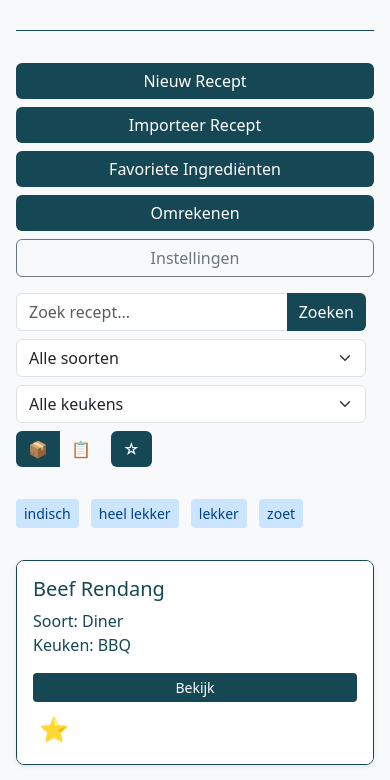
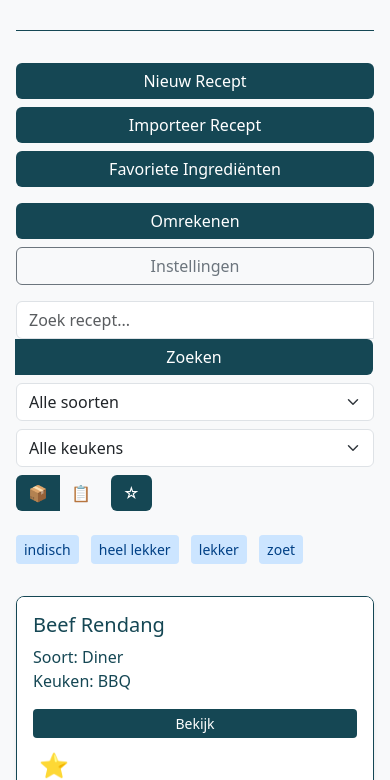
Before and after one commit to trijman/Recipme, a Flask app: page / in a window 390 px wide. Shown: the part 214-994 px from the top of the page. Run offline with Flask 3, Linux system fonts and the light colour scheme; the visitor is signed in with stand-in values (Sample User, id 1).

Commit message:
Responsive aanpassingen: mobiel en desktop gescheiden

```diff
--- a/templates/home.html
+++ b/templates/home.html
@@ -53,26 +53,28 @@
 
     <hr class="neon-line">
 
-    <div class="d-grid gap-2 d-md-flex justify-content-md-between mb-3">
-        <div class="d-grid gap-2 w-100 me-md-2">
-            <a href="{{ url_for('nieuw_recept') }}" class="btn custom-btn w-100">Nieuw Recept</a>
-            <a href="{{ url_for('importeer_recept') }}" class="btn custom-btn w-100">Importeer Recept</a>
-            <a href="{{ url_for('favoriete_ingredienten') }}" class="btn custom-btn w-100">Favoriete Ingrediënten</a>
+    <div class="row row-cols-1 row-cols-md-2 g-3 mb-3">
+        <div class="d-grid gap-2">
+            <a href="{{ url_for('nieuw_recept') }}" class="btn custom-btn w-100 w-md-auto">Nieuw Recept</a>
+            <a href="{{ url_for('importeer_recept') }}" class="btn custom-btn w-100 w-md-auto">Importeer Recept</a>
+            <a href="{{ url_for('favoriete_ingredienten') }}" class="btn custom-btn w-100 w-md-auto">Favoriete Ingrediënten</a>
         </div>
-        <div class="d-grid gap-2 w-100 ms-md-2">
-            <a href="{{ url_for('omrekenen') }}" class="btn custom-btn w-100">Omrekenen</a>
-            <a href="{{ url_for('instellingen') }}" class="btn btn-outline-secondary w-100">Instellingen</a>
+        <div class="d-grid gap-2">
+            <a href="{{ url_for('omrekenen') }}" class="btn custom-btn w-100 w-md-auto">Omrekenen</a>
+            <a href="{{ url_for('instellingen') }}" class="btn btn-outline-secondary w-100 w-md-auto">Instellingen</a>
         </div>
     </div>
 
-    <form method="get" action="/" class="mb-4 d-flex flex-wrap align-items-center">
-        <div class="input-group me-2 mb-2 flex-grow-1" style="max-width: 100%;">
-            <input type="text" class="form-control" placeholder="Zoek recept..." name="zoekterm" value="{{ zoekterm }}">
-            <button class="btn custom-btn" type="submit">Zoeken</button>
+    <form method="get" action="/" class="mb-4 row gx-2 gy-2 align-items-center">
+        <div class="col-12 col-md">
+            <div class="input-group">
+                <input type="text" class="form-control w-100 w-md-auto" placeholder="Zoek recept..." name="zoekterm" value="{{ zoekterm }}">
+                <button class="btn custom-btn w-100 w-md-auto" type="submit">Zoeken</button>
+            </div>
         </div>
 
-        <div class="me-2 mb-2 w-100">
-            <select name="soort" class="form-select" onchange="this.form.submit()">
+        <div class="col-12 col-sm-6 col-md-2">
+            <select name="soort" class="form-select w-100 w-md-auto" onchange="this.form.submit()">
                 <option value="">Alle soorten</option>
                 {% for soort in instellingen.get('soorten', []) %}
                     <option value="{{ soort }}" {% if request.args.get('soort') == soort %}selected{% endif %}>{{ soort }}</option>
@@ -80,8 +82,8 @@
             </select>
         </div>
 
-        <div class="me-2 mb-2 w-100">
-            <select name="keuken" class="form-select" onchange="this.form.submit()">
+        <div class="col-12 col-sm-6 col-md-2">
+            <select name="keuken" class="form-select w-100 w-md-auto" onchange="this.form.submit()">
                 <option value="">Alle keukens</option>
                 {% for keuken in instellingen.get('keukens', []) %}
                     <option value="{{ keuken }}" {% if request.args.get('keuken') == keuken %}selected{% endif %}>{{ keuken }}</option>
@@ -89,23 +91,17 @@
             </select>
         </div>
 
-        <div class="btn-group me-2 mb-2">
-            <a href="{{ url_for('home', zoekterm=zoekterm, soort=request.args.get('soort', ''), keuken=request.args.get('keuken', ''), weergave='blok', favorieten=favorieten_filter) }}" class="btn custom-btn {% if weergave == 'blok' %}active{% endif %}" title="Blokweergave">
-                📦
-            </a>
-            <a href="{{ url_for('home', zoekterm=zoekterm, soort=request.args.get('soort', ''), keuken=request.args.get('keuken', ''), weergave='lijst', favorieten=favorieten_filter) }}" class="btn custom-btn {% if weergave == 'lijst' %}active{% endif %}" title="Lijstweergave">
-                📋
-            </a>
+        <div class="col-auto">
+            <div class="btn-group">
+                <a href="{{ url_for('home', zoekterm=zoekterm, soort=request.args.get('soort', ''), keuken=request.args.get('keuken', ''), weergave='blok', favorieten=favorieten_filter) }}" class="btn custom-btn {% if weergave == 'blok' %}active{% endif %}" title="Blokweergave">📦</a>
+                <a href="{{ url_for('home', zoekterm=zoekterm, soort=request.args.get('soort', ''), keuken=request.args.get('keuken', ''), weergave='lijst', favorieten=favorieten_filter) }}" class="btn custom-btn {% if weergave == 'lijst' %}active{% endif %}" title="Lijstweergave">📋</a>
+            </div>
         </div>
 
-        <div class="me-2 mb-2">
+        <div class="col-auto">
             <a href="{% if favorieten_filter == 'favorieten' %}{{ url_for('home', zoekterm=zoekterm, soort=request.args.get('soort', ''), keuken=request.args.get('keuken', ''), weergave=weergave, favorieten='alles') }}{% else %}{{ url_for('home', zoekterm=zoekterm, soort=request.args.get('soort', ''), keuken=request.args.get('keuken', ''), weergave=weergave, favorieten='favorieten') }}{% endif %}"
-                class="btn custom-btn" title="Toon favorieten">
-                {% if favorieten_filter == 'favorieten' %}
-                    ⭐
-                {% else %}
-                    ☆
-                {% endif %}
+               class="btn custom-btn w-100 w-md-auto" title="Toon favorieten">
+                {% if favorieten_filter == 'favorieten' %}⭐{% else %}☆{% endif %}
             </a>
         </div>
     </form>
@@ -140,17 +136,13 @@
                 <div>
                     <form action="{{ url_for('toggle_favoriet', index=loop.index0) }}" method="post" style="display:inline;">
                         <button type="submit" style="border: none; background: none; font-size: 1.5rem; cursor: pointer;">
-                            {% if recept.favoriet %}
-                                ⭐
-                            {% else %}
-                                ☆
-                            {% endif %}
+                            {% if recept.favoriet %}⭐{% else %}☆{% endif %}
                         </button>
                     </form>
                     <strong>{{ recept.titel }}</strong><br>
                     <small>Soort: {{ recept.soort }} | Keuken: {{ recept.keuken }}</small>
                 </div>
-                <a href="{{ url_for('recept_detail', index=loop.index0) }}" class="btn custom-btn btn-sm mt-2 mt-md-0">Bekijk</a>
+                <a href="{{ url_for('recept_detail', index=loop.index0) }}" class="btn custom-btn btn-sm mt-2 mt-md-0 w-100 w-md-auto">Bekijk</a>
             </li>
             {% endfor %}
         </ul>
@@ -161,18 +153,11 @@
                 <div class="card mb-4 shadow-sm" onclick="window.location='{{ url_for('recept_detail', index=loop.index0) }}'" style="cursor: pointer;">
                     <div class="card-body">
                         <h5 class="card-title">{{ recept.titel }}</h5>
-                        <p class="card-text">
-                            Soort: {{ recept.soort }}<br>
-                            Keuken: {{ recept.keuken }}
-                        </p>
+                        <p class="card-text">Soort: {{ recept.soort }}<br>Keuken: {{ recept.keuken }}</p>
                         <a href="{{ url_for('recept_detail', index=loop.index0) }}" class="btn custom-btn btn-sm w-100 mb-2">Bekijk</a>
                         <form action="{{ url_for('toggle_favoriet', index=loop.index0) }}" method="post" style="display:inline;">
                             <button type="submit" style="border: none; background: none; font-size: 1.5rem; cursor: pointer;">
-                                {% if recept.favoriet %}
-                                    ⭐
-                                {% else %}
-                                    ☆
-                                {% endif %}
+                                {% if recept.favoriet %}⭐{% else %}☆{% endif %}
                             </button>
                         </form>
                     </div>
```
Also changed, not shown: templates/login.html (+12 -2 lines).
